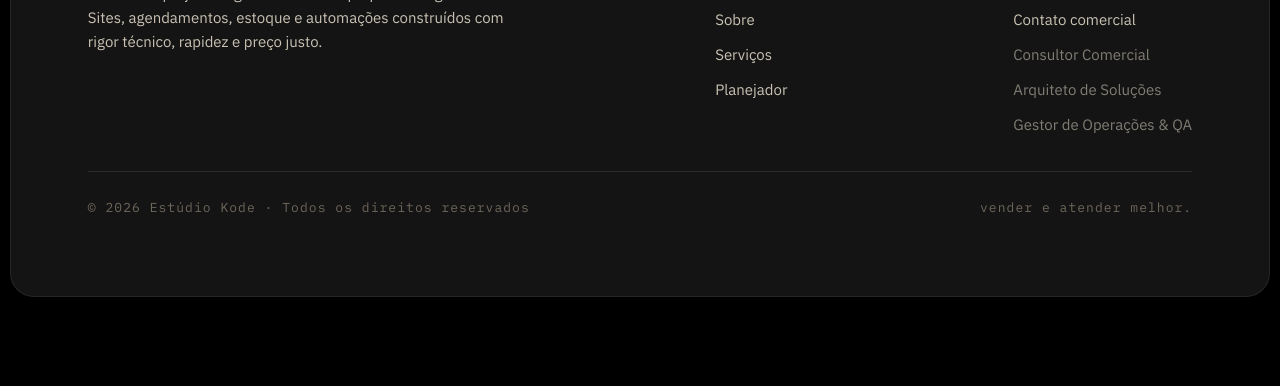
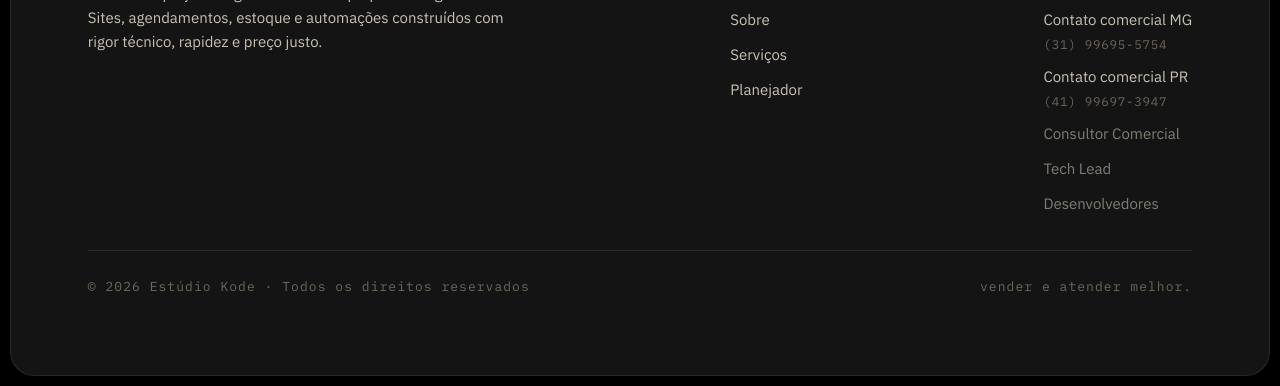
Before and after one commit to Estudio-Kode/kode-sitekode-sitedeapresentacao, a website: page index.html in a window 1280 px wide. Shown: the part 8219-8605 px from the top of the page. Before the commit the page ends 8526 px from the top, so only its background shows below. Drawn offline with Linux system fonts and the light colour scheme.

Commit message:
Leve ajuste no descritivo final

```diff
--- a/index.html
+++ b/index.html
@@ -707,10 +707,21 @@
         <span class="kicker">Operacional</span>
         <ul class="foot-links">
           <li><a href="#processo">Nosso processo</a></li>
-          <li><a href="#contato">Contato comercial</a></li>
+          <li>
+            <a href="https://wa.me/5531996955754" target="_blank" rel="noopener"
+              aria-label="Contato comercial de Minas Gerais no WhatsApp: 31 99695-5754">
+              Contato comercial MG <span class="foot-phone">(31) 99695-5754</span>
+            </a>
+          </li>
+          <li>
+            <a href="https://wa.me/5541996973947" target="_blank" rel="noopener"
+              aria-label="Contato comercial do Paraná no WhatsApp: 41 99697-3947">
+              Contato comercial PR <span class="foot-phone">(41) 99697-3947</span>
+            </a>
+          </li>
           <li><span class="muted">Consultor Comercial</span></li>
-          <li><span class="muted">Arquiteto de Soluções</span></li>
-          <li><span class="muted">Gestor de Operações &amp; QA</span></li>
+          <li><span class="muted">Tech Lead</span></li>
+          <li><span class="muted">Desenvolvedores</span></li>
         </ul>
       </div>
     </div>
--- a/style.css
+++ b/style.css
@@ -1148,6 +1148,18 @@ textarea.form-input {
 .foot-links a:hover { color: var(--color-flame); }
 .foot-links .muted { opacity: .6; }
 
+/* o telefone entra numa segunda linha, em mono, para o rótulo não quebrar */
+.foot-phone {
+  display: block;
+  font-family: var(--font-mono);
+  font-size: 12.5px;
+  letter-spacing: .06em;
+  color: var(--color-stone);
+  margin-top: 2px;
+}
+
+.foot-links a:hover .foot-phone { color: var(--color-flame); }
+
 .foot-note {
   display: flex;
   flex-wrap: wrap;
```
